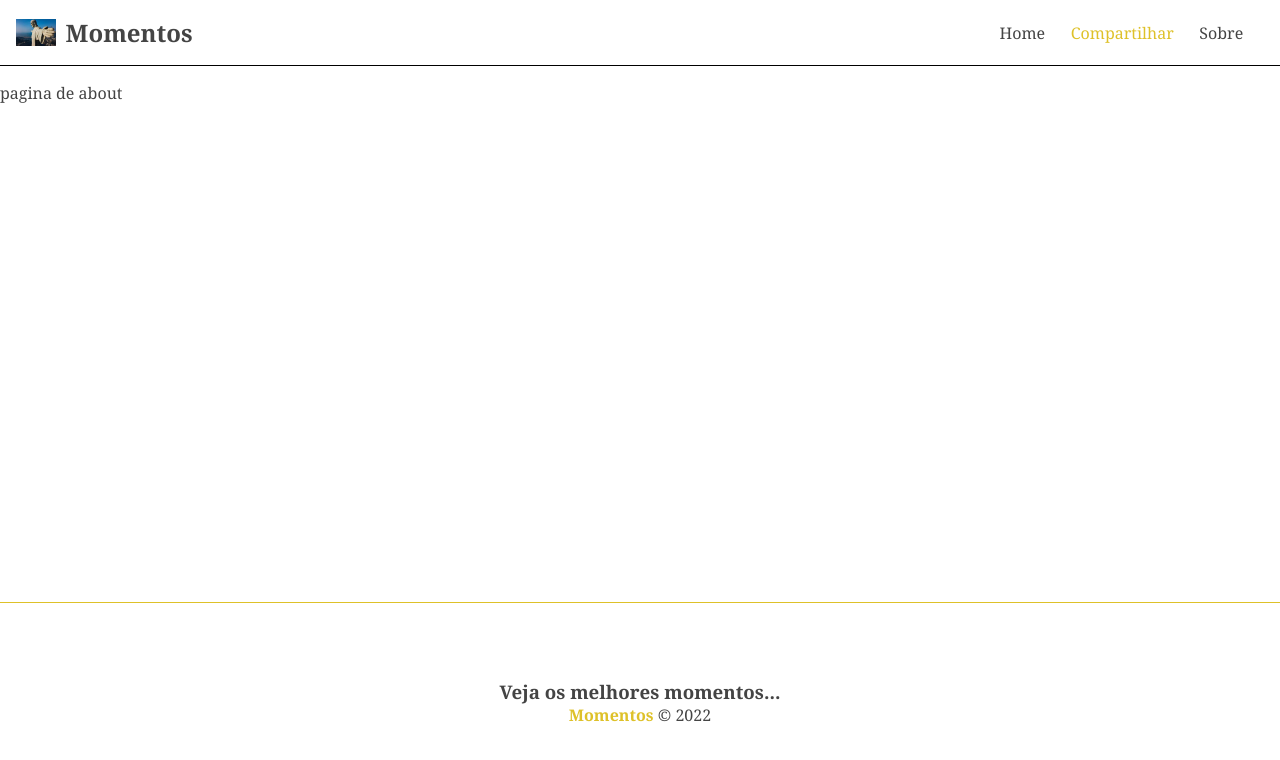
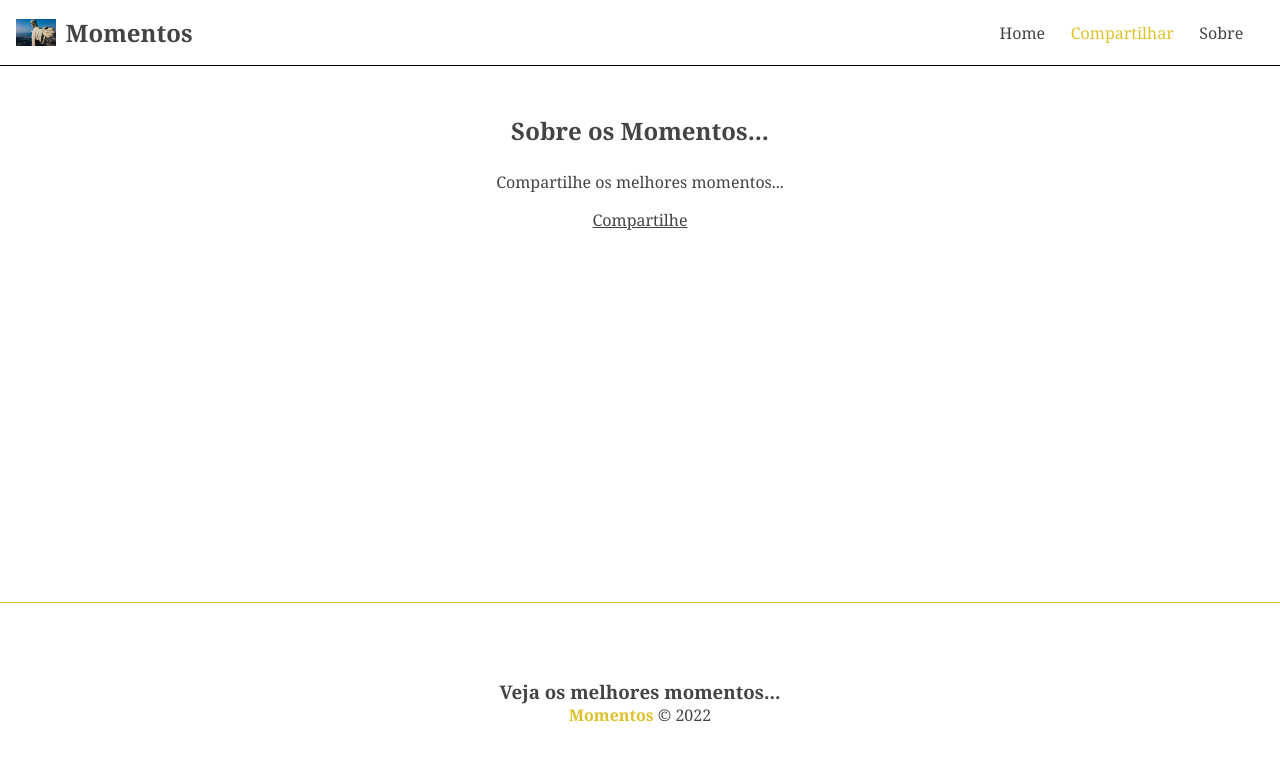
Before and after one commit to Henricknen/Angular, an Angular app in the folder momentos/: page /about in a window 1280 px wide. Shown: the top 760 px of the page. Built offline with nearby package versions, Linux system fonts and the light colour scheme.

Commit message:
termino_da_pagina_'about'_pagina_estatica_que_leva_para_o_formulario_de_adicao_de_novos_momentos

```diff
--- a/momentos/src/app/components/pages/about/about.component.css
+++ b/momentos/src/app/components/pages/about/about.component.css
@@ -0,0 +1,15 @@
+  .about {
+  display: flex;
+  flex-direction: column;
+  align-items: center;
+  justify-content: center;
+  padding: 2em;
+}
+
+h2, p {
+  margin-bottom: 1em;
+}
+
+.about a {
+  text-decoration: underline;
+}
--- a/momentos/src/app/components/pages/about/about.component.html
+++ b/momentos/src/app/components/pages/about/about.component.html
@@ -1 +1,5 @@
-<p>pagina de about</p>
+<div class="about">
+  <h2>Sobre os Momentos...</h2>
+  <p>Compartilhe os melhores momentos...</p>
+  <a routerLink="/momento/novo">Compartilhe</a>
+</div>
```
